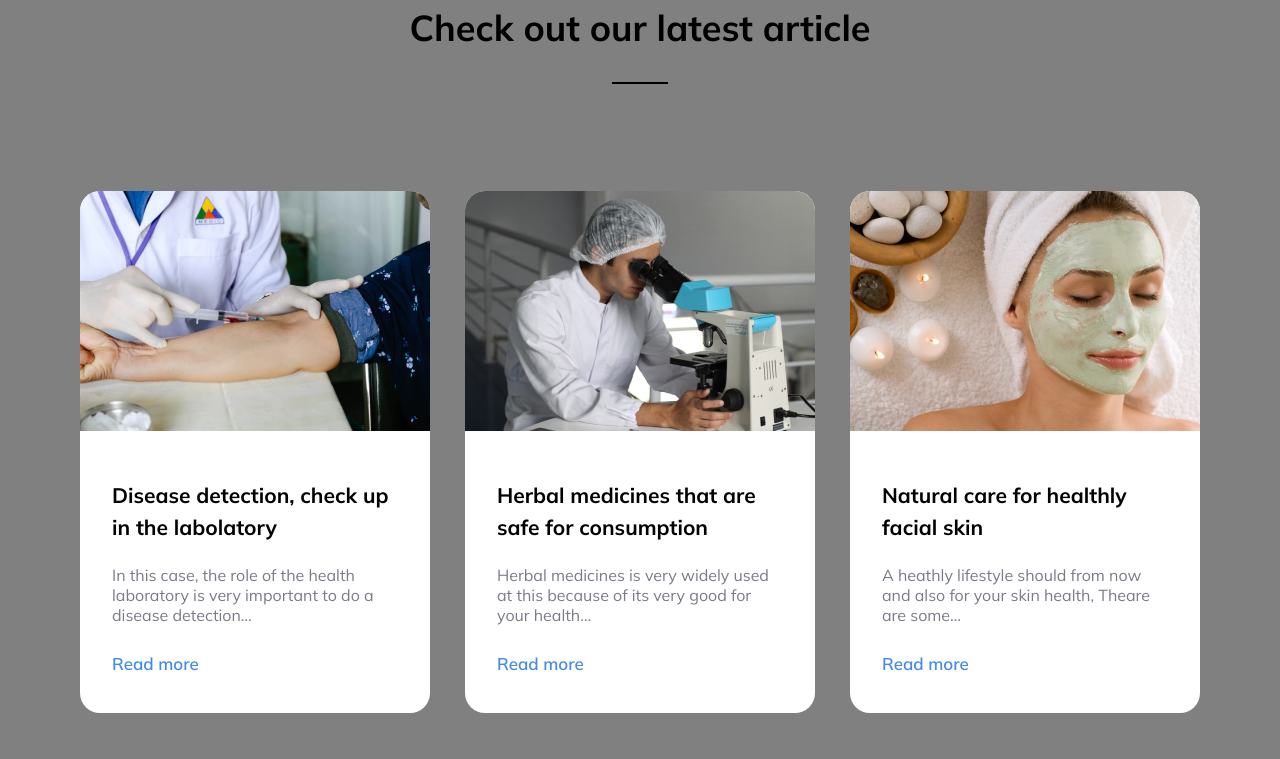
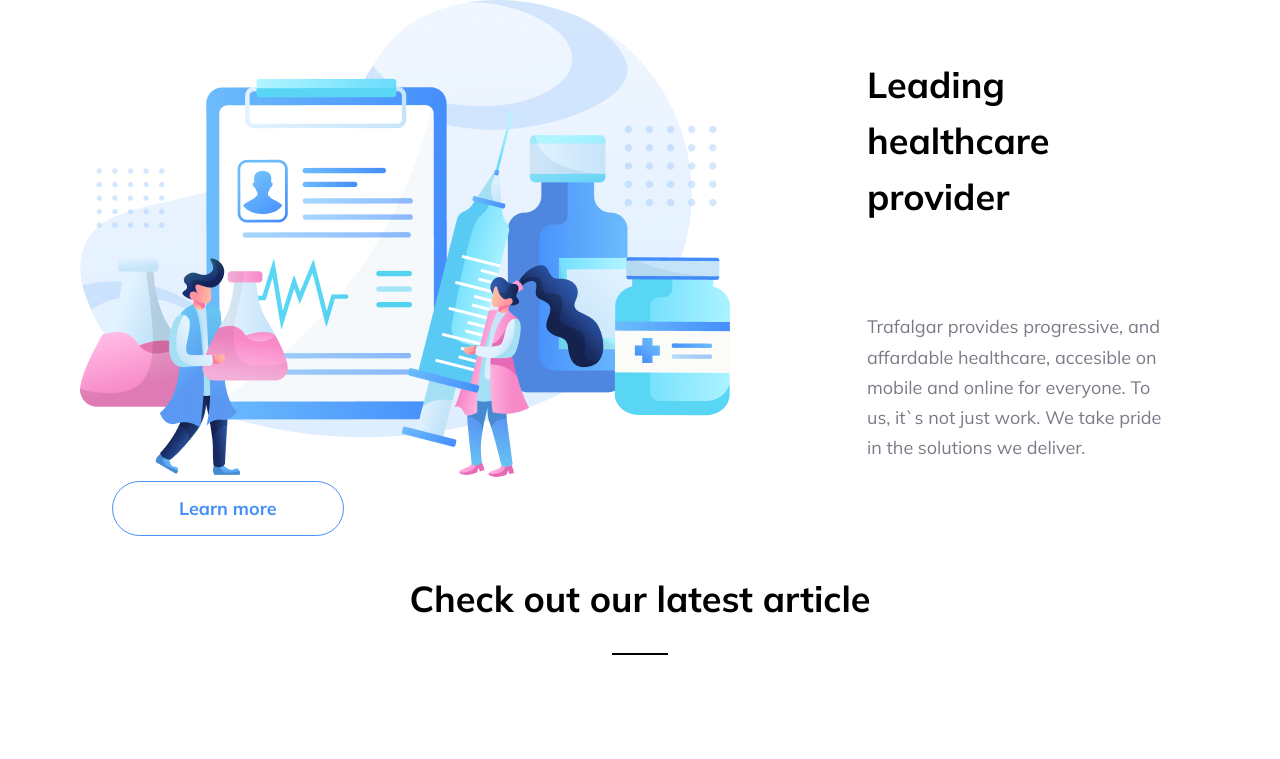
Before and after one commit to lenakokina/trafalgar, a plain HTML site: page index.html in a window 1280 px wide. Shown: the top 759 px of the page. Drawn offline with Linux system fonts and the light colour scheme.

Commit message:
added section healthcare

```diff
--- a/index.html
+++ b/index.html
@@ -10,32 +10,42 @@
         <link rel="stylesheet" href="styles.css">
     </head>
         <body>
-            <section>
-                <h2>Check out our latest article</h2>
+            <section class="healthcare-provider-section container">
+                <img src="img/leading.png" alt="leading" class="healthcare-provider-imges">
+                <div class="healthcare-providers-content">
+                    <h2 class="title title-left">Leading healthcare provider</h2>
+                    <p class="healthcare-providers-text">
+                        Trafalgar provides progressive, and affardable healthcare, accesible on mobile and online for everyone. To us, it`s not just work. We take pride in the solutions we deliver.
+                    </p>
+                    <a class="button" href="#">Learn more</a>
+                </div>
+            </section>
+            <section class="container">
+                <h2 class="title">Check out our latest article</h2>
                 <ul>
                     <li>
                         <img src="img/desiase.png" alt="desiase">
-                        <div>
+                        <div class="article-content">
                         <h3>Disease detection, check up in the labolatory</h3>
-                        <p>In this case, the role of the health laboratory is very important to do a disease detection…</p>
+                        <p class="article-text">In this case, the role of the health laboratory is very important to do a disease detection…</p>
                         <a href="#">Read more</a>
                     </div>
                     </li>
                     <li>
                         <img src="img/herbal.png" alt="herbal">
                         <div><h3>Herbal medicines that are safe for consumption</h3>
-                        <p>Herbal medicines is very widely used at this because of its very good for your health…</p>
+                        <p class="article-text">Herbal medicines is very widely used at this because of its very good for your health…</p>
                         <a href="#">Read more</a>
                     </div>
                     </li>
                     <li>
                         <img src="img/natural.png" alt="natural">
                         <div><h3>Natural care for healthly facial skin</h3>
-                        <p>A heathly lifestyle should from now and also for your skin health, Theare are some…</p>
+                        <p class="article-text">A heathly lifestyle should from now and also for your skin health, Theare are some…</p>
                         <a href="#">Read more</a></div>
                     </li>
                 </ul>
-                <button>View all</button>
+                <button class="button">View all</button>
             </section>
 
         </body>
--- a/styles.css
+++ b/styles.css
@@ -2,14 +2,13 @@
     font-family: 'Mulish', sans-serif;
     margin: 0;
     padding: 0;
-    background-color: gray;
-}
-section {
+    }
+    .container {
     margin-left: auto;
     margin-right: auto;
     width: 1120px;
 }
-h2 {
+.title {
     color: black;
     font-size: 36px;
     line-height: 1.56;
@@ -18,7 +17,7 @@
     margin-top: 0;
     text-align: center;
 }
-h2::after {
+.title::after {
     display: block;
     content: '';
     width: 56px;
@@ -60,7 +59,7 @@
 color: black;
 font-weight: bold;
 }
-p {
+.article.text {
     color: #7D7987;
     font-size: 16px;
     line-height: 1,75;
@@ -74,7 +73,7 @@
     font-weight: 600;
     text-decoration: none;
 }
-button {
+.button {
     font-family: inherit;
     padding: 16px 66px;
     font-size: 18px;
@@ -83,8 +82,34 @@
     border: 1px solid;
     border-radius: 55px;
     font-weight: bold;
-    display: block;
+    display: inline-block;
     margin-left: auto;
     margin-right: auto;
     line-height: 1.2;
 }
+.article-section {
+
+}
+.healthcare-providers-section {
+    margin-top: 220;
+    margin-bottom: 220;
+    }
+.healthcare-provider-imges {
+    float: left;
+     margin-right:  137px;
+}
+.healthcare-providers-content {
+    padding-top: 57px;
+    }
+    .title-left {
+        text-align: left;
+        margin-bottom: 59px;
+    }
+    .healthcare-providers-text {
+        font-size: 18px;
+        line-height: 1.67;
+        color: #7D7987;
+        font-weight: 300px;
+        margin-bottom 37px;
+
+    }
```
